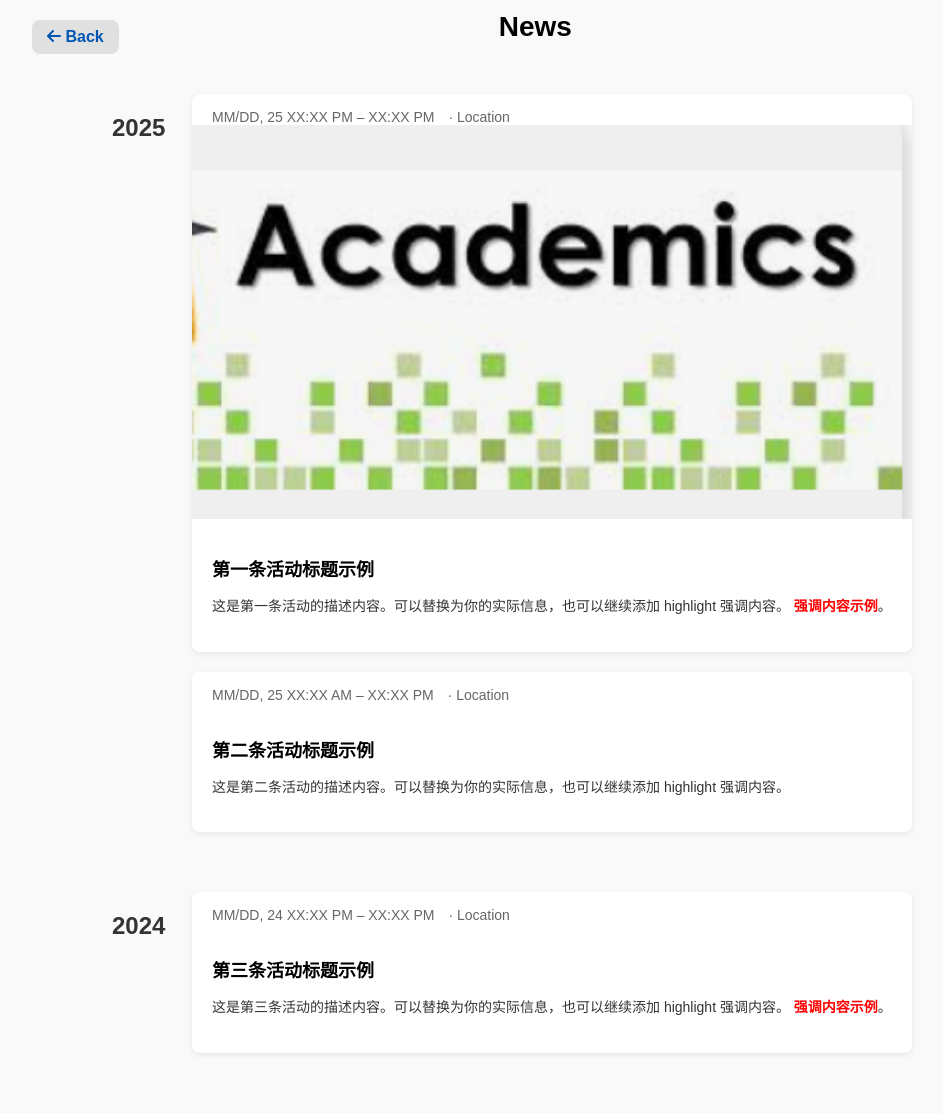
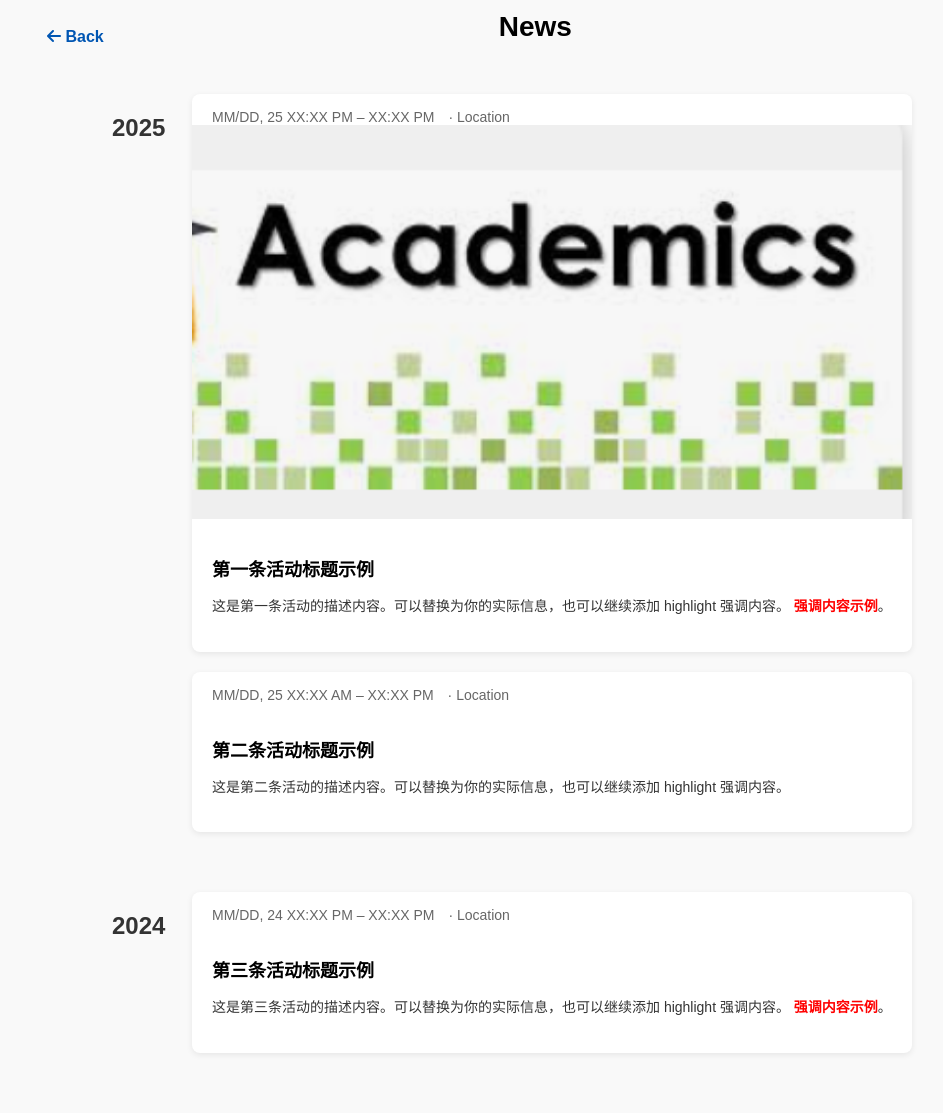
Before and after one commit to Yu-Xinda/Yu.github.io, a Jekyll site: the page news.html, which Jekyll copies as it is, in a window 1280 px wide. Shown: the whole page, without its empty margins (128-1071 px from the left). Built offline with Jekyll 4.4.1, drawn with Linux system fonts in a browser that asks for light colours.

Commit message:
Update news.html

```diff
--- a/news.html
+++ b/news.html
@@ -17,7 +17,6 @@
       display: inline-block;
       margin: 20px 0 0 20px;
       font-size: 16px;
-      background-color: #e0e0e0;
       border: none;
       border-radius: 8px;
       padding: 8px 15px;
```
